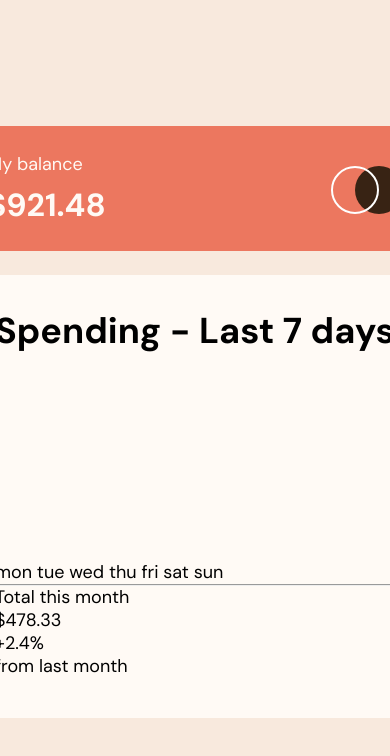
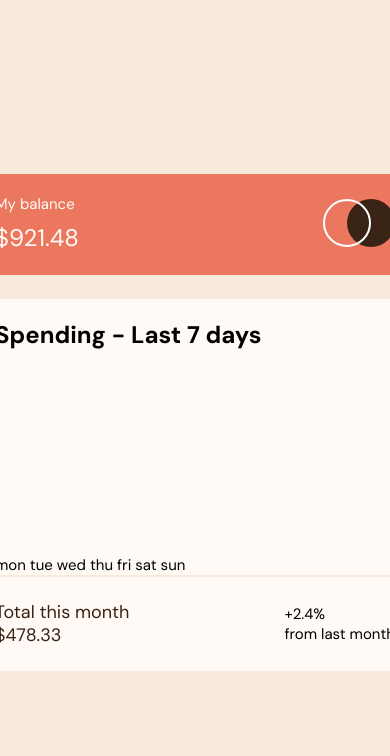
Before and after one commit to aleksandr-efimenko/expenses-chart, a React (Vite) app: page / in a window 390 px wide. Shown: the top 756 px of the page. Built offline with nearby package versions, Linux system fonts and the light colour scheme.

Commit message:
add styled component paragraph

```diff
--- a/src/App.jsx
+++ b/src/App.jsx
@@ -3,7 +3,6 @@ import "./App.css";
 import BalanceBox from "./components/BalanceBox";
 import SpendingBox from "./components/SpendingBox";
 
-function App() {
 const ComponentContainer = styled.div`
   display: flex;
   flex-direction: column;
@@ -12,6 +11,26 @@ function App() {
   gap: 2.4rem;
 `;
 
+export const Paragraph = styled.p`
+  font-size: var(--fs-paragraph);
+  font-weight: var(--fw-paragraph);
+  line-height: var(--lh-paragraph);
+  color: var(--dark-brown);
+`;
+
+export const ParagraphM = styled(Paragraph)`
+  font-size: var(--fs-paragraph-m);
+  font-weight: var(--fw-paragraph-m);
+  line-height: var(--lh-paragraph-m);
+`;
+
+export const ParagraphL = styled(Paragraph)`
+  font-size: var(--fs-paragraph-l);
+  font-weight: var(--fw-paragraph-l);
+  line-height: var(--lh-paragraph-l);
+`;
+
+function App() {
   return (
     <div className="App">
       <ComponentContainer>
--- a/src/components/BalanceBox.jsx
+++ b/src/components/BalanceBox.jsx
@@ -1,7 +1,6 @@
 import React from "react";
 import styled from "styled-components";
 
-export default function BalanceBox() {
 const BalanceContainer = styled.div`
   background-color: var(--soft-red);
   color: var(--very-pale-orange);
@@ -9,8 +8,12 @@ export default function BalanceBox() {
   justify-content: space-between;
   align-items: center;
   border-radius: var(--container-border-radius);
-    padding: 2.7rem 3.2rem 2.5rem;
+  padding: 2.7rem 3.9rem 2.5rem 3.2rem;
   width: 100%;
+
+  @media (max-width: 50em) {
+    padding: 2rem 2.4rem 2.2rem;
+  }
 `;
 
 const LogoContainer = styled.div`
@@ -25,6 +28,7 @@ export default function BalanceBox() {
   gap: 0.8rem;
 `;
 
+export default function BalanceBox() {
   return (
     <BalanceContainer>
       <BalanceDescriptionContainer>
--- a/src/components/SpendingBox.jsx
+++ b/src/components/SpendingBox.jsx
@@ -1,6 +1,32 @@
 import React, { useState } from "react";
 import styled from "styled-components";
 import Chart from "chart.js/auto";
+import { Paragraph } from "../App";
+
+const SpendingContainer = styled.div`
+  background-color: var(--very-pale-orange);
+  border-radius: var(--container-border-radius);
+  padding: 3.2rem 4rem 4rem;
+  @media (max-width: 50em) {
+    padding: 2rem 2.4rem 2.4rem;
+  }
+`;
+
+const TotalMonthContainer = styled.div`
+  display: flex;
+  justify-content: space-between;
+  align-items: center;
+
+  margin-top: 3.2rem;
+  @media (max-width: 50em) {
+    margin-top: 2.4rem;
+  }
+`;
+
+const HorizontalLine = styled.hr`
+  border: 0.1rem solid var(--cream);
+  width: 100%;
+`;
 
 export default function SpendingBox() {
   const [chart, setChart] = useState(null);
@@ -40,29 +66,24 @@ export default function SpendingBox() {
   //   setChart(newChart);
   // }
 
-  const SpendingContainer = styled.div`
-    background-color: var(--very-pale-orange);
-    border-radius: var(--container-border-radius);
-    padding: 3.2rem 4rem 4rem;
-  `;
   return (
     <SpendingContainer>
-      <h1 className="spending-header">Spending - Last 7 days</h1>
+      <h1 className="header-m">Spending - Last 7 days</h1>
       <div className="chart">
         <canvas id="myChart" width="400" height="200"></canvas>
       </div>
       mon tue wed thu fri sat sun
-      <hr />
-      <div className="total-month-container">
+      <HorizontalLine />
+      <TotalMonthContainer>
         <div className="total-month-sum-container">
-          <p className="total-month-title">Total this month</p>
-          <p className="total-month-sum">$478.33</p>
+          <Paragraph>Total this month</Paragraph>
+          <Paragraph className="header-l">$478.33</Paragraph>
         </div>
         <div className="change-container">
           <p className="total-month-percent-change">+2.4%</p>
           <p className="total-month-change-description">from last month</p>
         </div>
-      </div>
+      </TotalMonthContainer>
     </SpendingContainer>
   );
 }
--- a/src/index.css
+++ b/src/index.css
@@ -62,13 +62,14 @@ body {
   align-items: center;
 }
 
-p {
+/* p {
   font-size: var(--fs-paragraph);
   font-weight: var(--fw-paragraph);
   line-height: var(--lh-paragraph);
-}
+  color: var(--dark-brown);
+} */
 
-.header-l {
+/* .header-l {
   font-size: var(--fs-header-l);
   font-weight: var(--fw-header);
   line-height: var(--lh-header-l);
@@ -78,4 +79,20 @@ p {
   font-size: var(--fs-header-m);
   font-weight: var(--fw-header);
   line-height: var(--lh-header-m);
+} */
+
+@media (max-width: 50em) {
+  body {
+    font-size: var(--fs-paragraph-mobile);
+  }
+
+  .header-l {
+    font-size: var(--fs-header-l-mobile);
+    line-height: var(--lh-header-l-mobile);
+  }
+
+  .header-m {
+    font-size: var(--fs-header-m-mobile);
+    line-height: var(--lh-header-m-mobile);
+  }
 }
```
Lines whose indentation alone changed are shown as unchanged.
